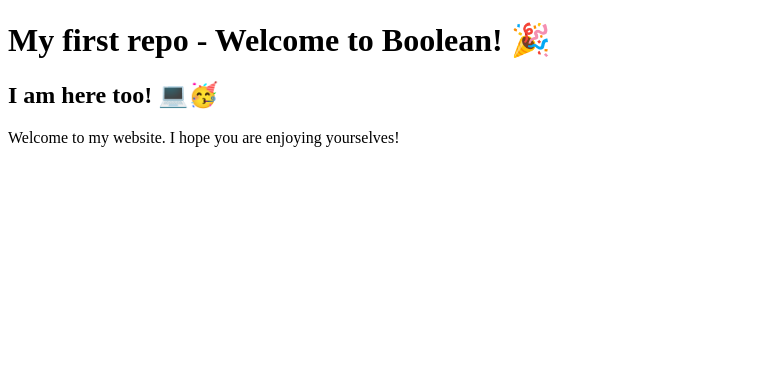
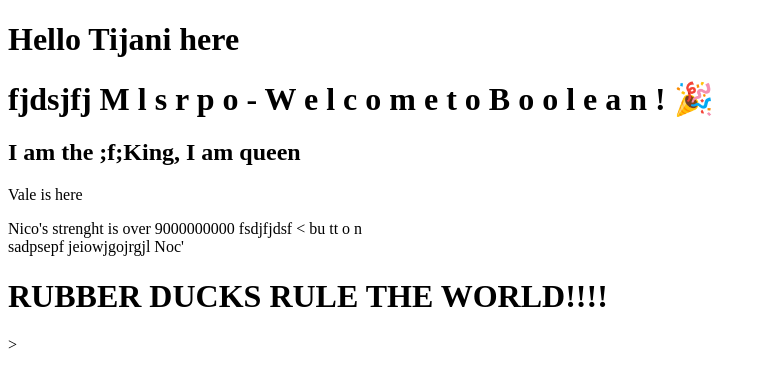
Before and after one commit to MinimumViablePerson/boolean-uk-first-repo, a website: page index.html in a window 1280 px wide. Shown: the whole page, without its empty margins (0-766 px from the left). Drawn offline with Linux system fonts and the light colour scheme.

Commit message:
chaos added

```diff
--- a/index.html
+++ b/index.html
@@ -7,12 +7,81 @@
     <title>My first repo!!!</title>
   </head>
   <body>
-    <h1>
-      My first repo - Welcome to Boolean! 🎉
+    <h1>Hello Tijani here<h1>
+    <h1>fjdsjfj
+      M
+
+      l
+
+      s
+
+
+      r
+
+      p
+      o
+
+      -
+
+      W
+      e
+      l
+      c
+      o
+      m
+      e
+
+      t
+      o
+
+      B
+      o
+      o
+      l
+      e
+      a
+      n
+      !
+       🎉
     </h1>
     <h2>
-      I am here too! 💻🥳
+      I am the ;f;King, I am queen
+
     </h2>
-    <p>Welcome to my website. I hope you are enjoying yourselves!</p>
+    <p>Vale is here</p>
+
+
+
+Nico's strenght is over 9000000000
+
+
+fsdjfjdsf
+
+
+    <
+
+    bu
+    tt
+    o
+    n
+<div>
+
+
+    sadpsepf
+    jeiowjgojrgjl
+
+
+
+
+    Noc'
+    <h1>RUBBER DUCKS RULE THE WORLD!!!!</h1
+
+
+
+
   </body>
+
+
+
 </html>
+>
```
Also changed, not shown: 1 other file.
